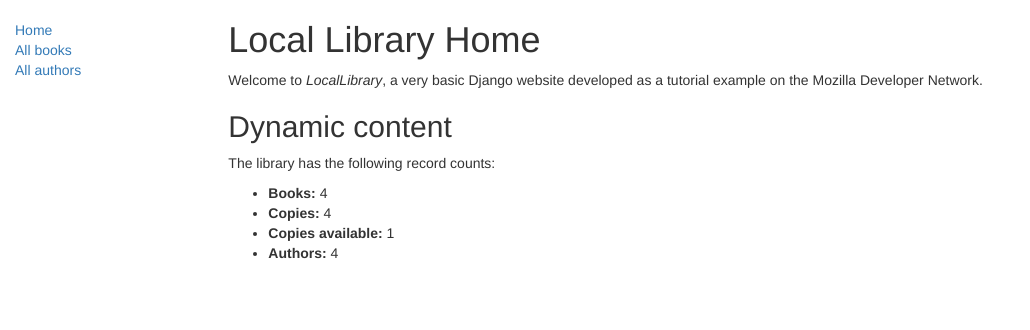
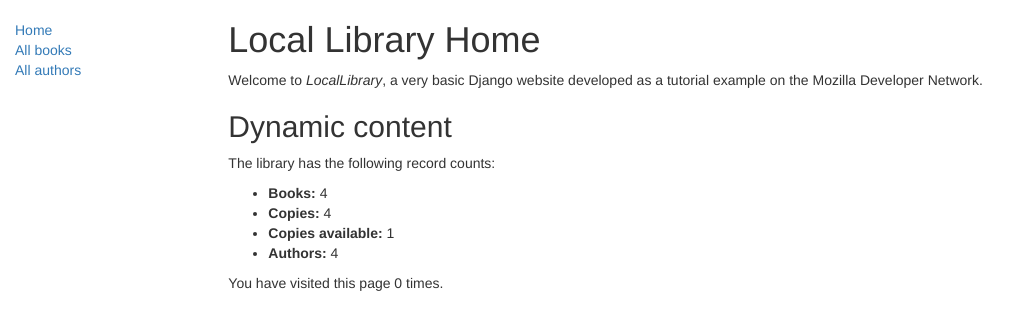
Before and after one commit to alPumpur/alko, a Django app: page /catalog/ in a window 1280 px wide. Shown: the top 330 px of the page, without its empty margins (0-1030 px from the left). Run offline with Django 4.2, Linux system fonts and the light colour scheme; data comes from the database, SQL or seed files in the repository; both versions use the stored data as it was after the commit; some libraries are stand-ins or nearby versions.

Commit message:
Фреймворк сессий

```diff
--- a/locallibrary/catalog/templates/index.html
+++ b/locallibrary/catalog/templates/index.html
@@ -15,4 +15,7 @@
     <li><strong>Authors:</strong> {{ num_authors }}</li>
   </ul>
 
+<p>
+  You have visited this page {{ num_visits }} time{{ num_visits|pluralize }}.
+</p>
 {% endblock %}
--- a/locallibrary/catalog/views.py
+++ b/locallibrary/catalog/views.py
@@ -14,13 +14,16 @@ def index(request):
     # Доступные книги (статус = 'a')
     num_instances_available=BookInstance.objects.filter(status__exact='a').count()
     num_authors=Author.objects.count()  # Метод 'all()' применён по умолчанию.
+    # Number of visits to this view, as counted in the session variable.
+    num_visits = request.session.get('num_visits', 0)
+    request.session['num_visits'] = num_visits + 1
 
     # Отрисовка HTML-шаблона index.html с данными внутри
     # переменной контекста context
     return render(
         request,
         'index.html',
-        context={'num_books':num_books,'num_instances':num_instances,'num_instances_available':num_instances_available,'num_authors':num_authors},
+        context={'num_books':num_books,'num_instances':num_instances,'num_instances_available':num_instances_available,'num_authors':num_authors, 'num_visits': num_visits},
     )
 
 from django.views import generic
```
Also changed, not shown: locallibrary/db.sqlite3.
